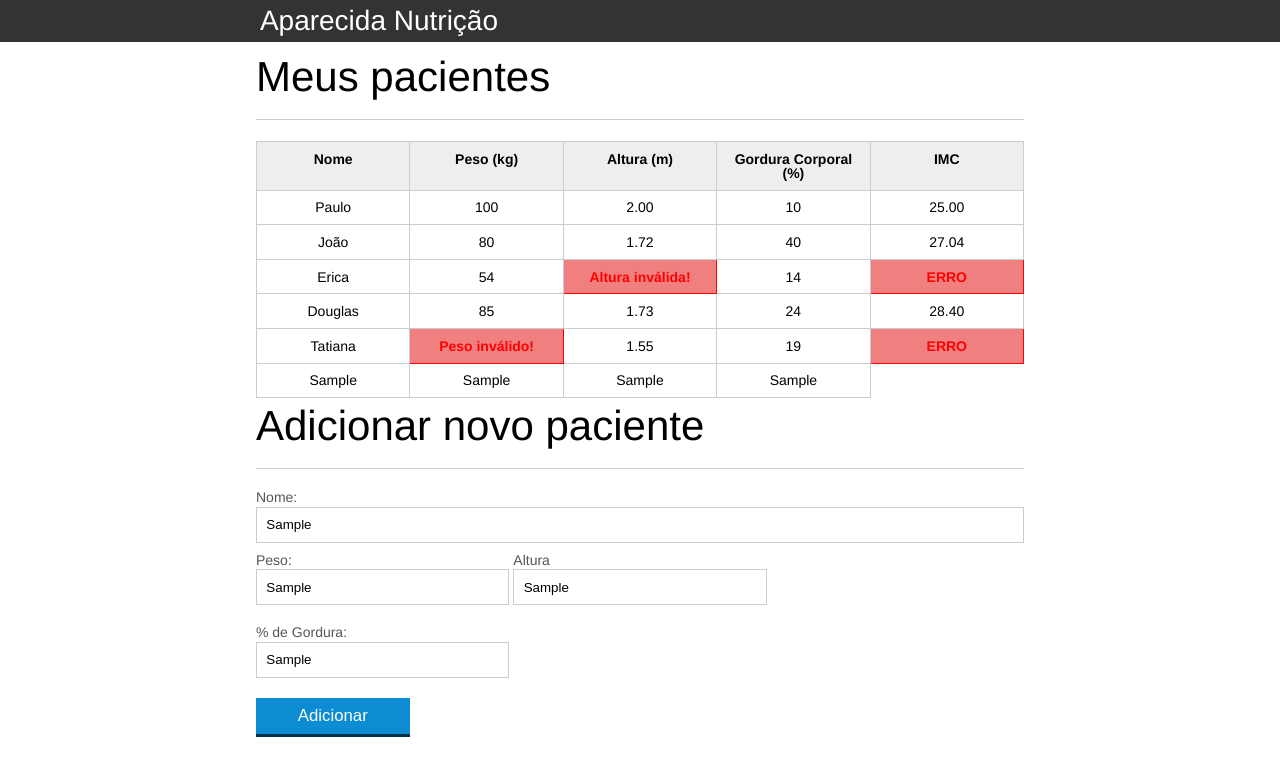
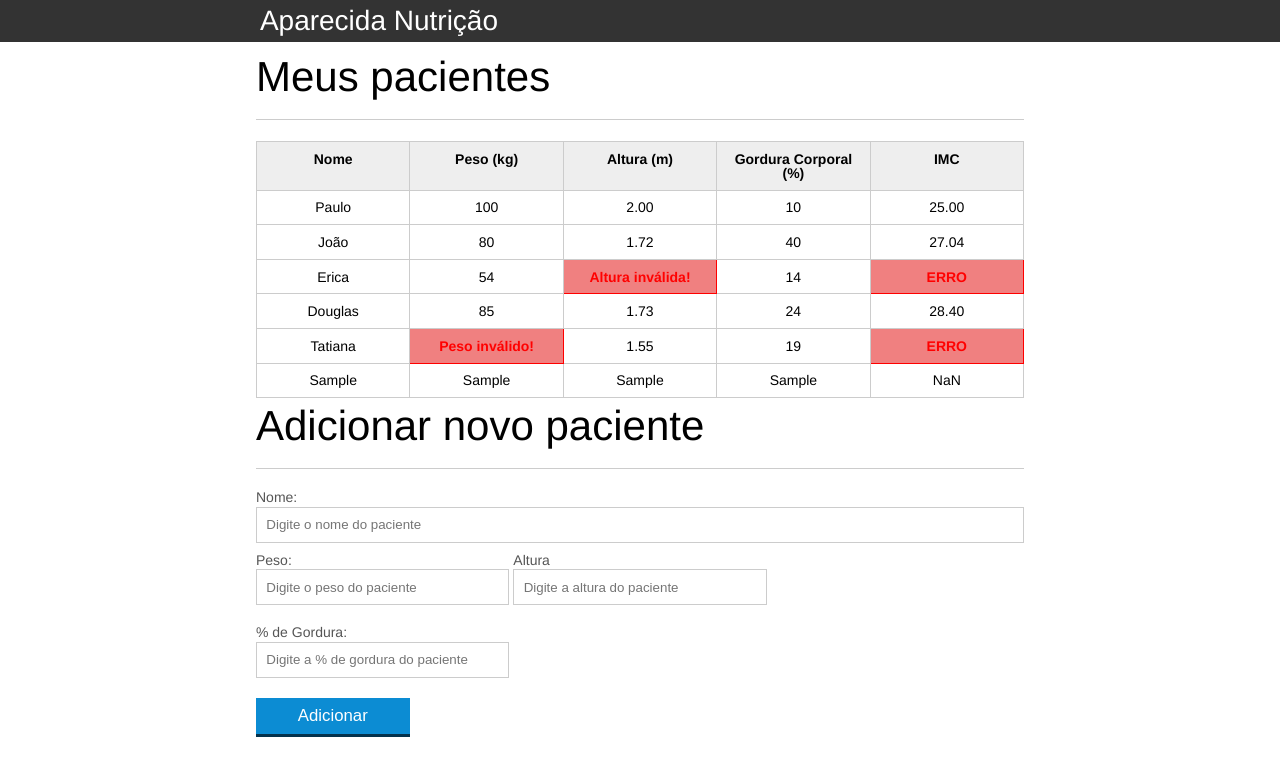
Before and after one commit to eliseunetto/introducao-javascript, a plain HTML site: page index.html in a window 1280 px wide. Both pictures are taken after typing "Sample", "Sample", "Sample", "Sample" into the empty fields and a click on the button "Adicionar". Drawn offline with Linux system fonts and the light colour scheme.

Commit message:
update Add Novo Paciente

```diff
--- a/index.html
+++ b/index.html
@@ -31,7 +31,7 @@
                         <th>IMC</th>
                     </tr>
                 </thead>
-                <tbody class="tabela-pacientes">
+                <tbody id="tabela-pacientes">
                     <tr class="paciente">
                         <td class="info-nome">Paulo</td>
                         <td class="info-peso">100</td>
--- a/js/calcula-imc.js
+++ b/js/calcula-imc.js
@@ -33,7 +33,13 @@ for (i = 0; i < pacientes.length; i++) {
        }
 
        if (pesoEhValido && alturaEhValida) {
-              var imc = peso / (altura * altura);
-              tdIMC.textContent = imc.toFixed(2);
+              var imc = calculaIMC(peso, altura);
+              tdIMC.textContent = imc;
        }
 }
+
+function calculaIMC(peso, altura) {
+       var imc = 0;
+       imc = peso / (altura * altura);
+       return imc.toFixed(2);
+}
--- a/js/form.js
+++ b/js/form.js
@@ -1,33 +1,59 @@
 var botaoAddPaciente = document.querySelector("#adicionar-paciente");
 
-botaoAddPaciente.addEventListener("click", function (event) {
+botaoAddPaciente.addEventListener("click", function(event) {
     event.preventDefault();
 
     var form = document.querySelector("#form-paciente");
+    // Extraindo informações do Paciente do Form
+    var paciente = obtemPacienteDoFormulario(form);
 
-    var nome = form.nome.value;
-    var peso = form.peso.value;
-    var altura = form.altura.value;
-    var gordura = form.gordura.value;
+    // Cria a TR e a TD do Paciente
+    var trPaciente = montaTr(paciente);
+
+    // Adicionando o Paciente na Tabela
+    var tabela = document.querySelector("#tabela-pacientes");
+
+    tabela.appendChild(trPaciente);
+
+    form.reset();
+});
+
+function obtemPacienteDoFormulario(form){
+
+    var paciente = {
+        nome: form.nome.value,
+        peso: form.peso.value,
+        altura: form.altura.value,
+        gordura: form.gordura.value,
+        imc: calculaIMC(form.peso.value, form.altura.value)
+    }
+    return paciente;
+}
+
+function montaTr(paciente){
 
     var trPaciente = document.createElement("tr");
+    trPaciente.classList.add("paciente");
 
-    var tdNome = document.createElement("td");
-    var tdPeso = document.createElement("td");
-    var tdAltura = document.createElement("td");
-    var tdGordura = document.createElement("td");
+    // Estar 3 linhas abaixo foram substituidas por 1 linha usando a função "montarTd()"
+    //var tdNome = document.createElement("td");
+    //tdNome.classList.add("info-nome");
+    //tdNome.textContent = paciente.nome;
 
-    tdNome.textContent = nome;
-    tdPeso.textContent = peso;
-    tdAltura.textContent = altura;
-    tdGordura.textContent = gordura;
+    trPaciente.appendChild(montarTd(paciente.nome, "info-nome"));
+    trPaciente.appendChild(montarTd(paciente.peso, "info-peso"));
+    trPaciente.appendChild(montarTd(paciente.altura, "info-altura"));
+    trPaciente.appendChild(montarTd(paciente.gordura, "info-gordura"));
+    trPaciente.appendChild(montarTd(paciente.imc, "info-imc"));
 
-    trPaciente.appendChild(tdNome)
-    trPaciente.appendChild(tdPeso);
-    trPaciente.appendChild(tdAltura);
-    trPaciente.appendChild(tdGordura);
+    return trPaciente;
+}
 
-    var tabela = document.querySelector(".tabela-pacientes");
+function montarTd(dado, classe){
 
-    tabela.appendChild(trPaciente);
-});
+    var td = document.createElement("td");
+    td.textContent = dado;
+    td.classList.add(classe);
+
+    return td;
+}
```
